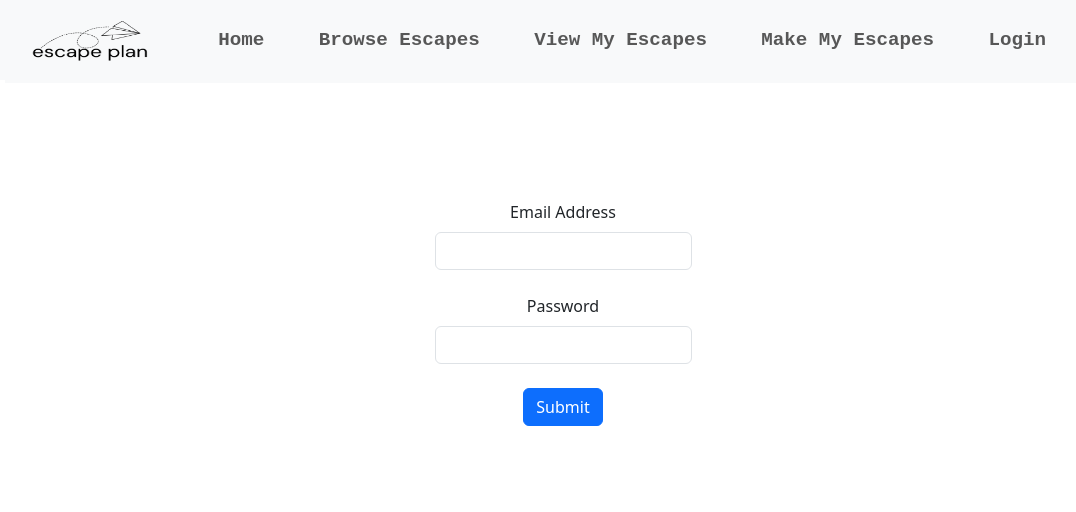
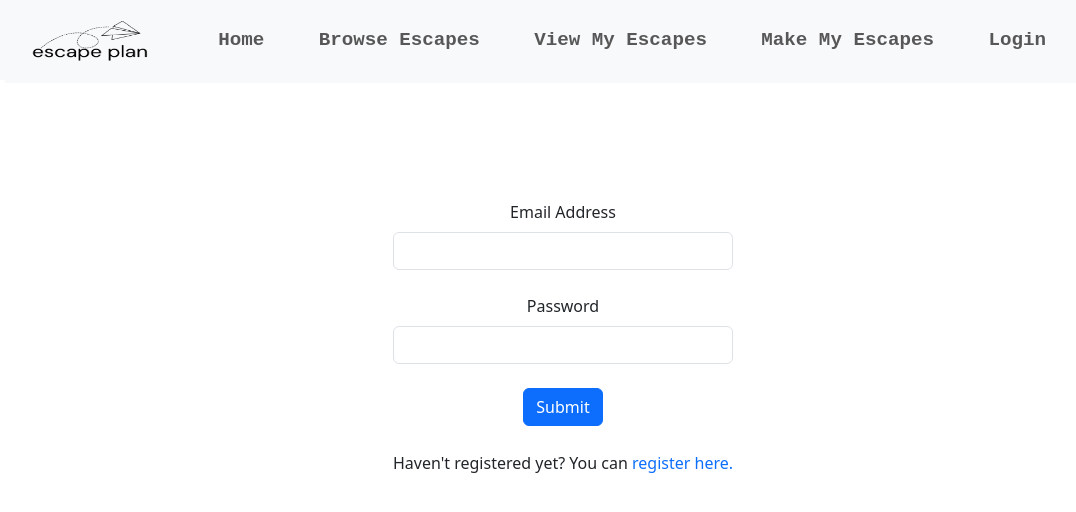
Before and after one commit to vmlayton87/milestone-project-2, a React (Vite) app: page /login in a window 1280 px wide. Shown: the top 512 px of the page, without its empty margins (77-1153 px from the left). Built offline with nearby package versions, Linux system fonts and the light colour scheme.

Commit message:
added registration link to login page

```diff
--- a/src/client/components/Login.jsx
+++ b/src/client/components/Login.jsx
@@ -75,6 +75,9 @@
         <br />
         <Button variant="primary" type="submit">Submit</Button>
         {error && <div style={{ color: 'red', marginTop: '10px' }}>{error}</div>}
+        <div style={{paddingTop:'25px'}}>
+        Haven't registered yet? You can <a href="/Register">register here.</a>
+      </div>
       </Form>
     </div>
   );
--- a/src/client/components/Registration.jsx
+++ b/src/client/components/Registration.jsx
@@ -46,7 +46,6 @@
 
   return (
     <div className="Create">
-      <h2>Register</h2>
       <Form onSubmit={handleSubmit}>
         <Form.Group controlId="registerEmail">
           <Form.Label>Email Address</Form.Label>
```
